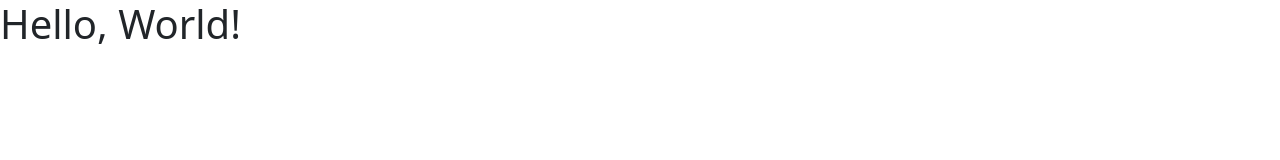
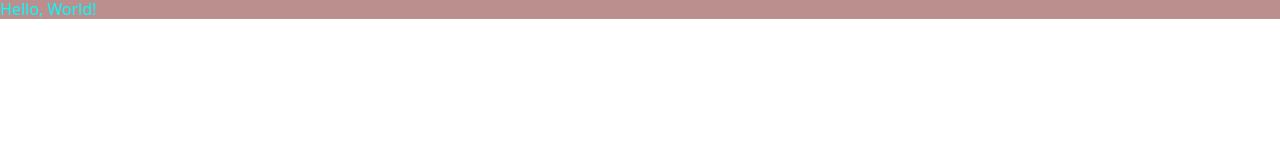
Before and after one commit to Facundo2021/prueba, a plain HTML site: page index.html in a window 1280 px wide. Drawn offline with nearby package versions, Linux system fonts and the light colour scheme.

Commit message:
vinculacion del proyecto

```diff
--- /dev/null
+++ b/css/styles.css
@@ -0,0 +1,6 @@
+.color{
+    background-color: rosybrown;
+    color: aqua;
+    font-size: medium;
+
+}
--- a/index.html
+++ b/index.html
@@ -5,9 +5,11 @@
     <meta name="viewport" content="width=device-width, initial-scale=1">
     <title>Bootstrap  demo</title>
     <link href="https://cdn.jsdelivr.net/npm/bootstrap@5.2.2/dist/css/bootstrap.min.css" rel="stylesheet" integrity="sha384-Zenh87qX5JnK2Jl0vWa8Ck2rdkQ2Bzep5IDxbcnCeuOxjzrPF/et3URy9Bv1WTRi" crossorigin="anonymous">
+    <link rel="stylesheet" href="css/styles.css">
   </head>
   <body>
-    <h1>Hello, World!</h1>
+    <h1 class="color">Hello, World!</h1>
     <script src="https://cdn.jsdelivr.net/npm/bootstrap@5.2.2/dist/js/bootstrap.bundle.min.js" integrity="sha384-OERcA2EqjJCMA+/3y+gxIOqMEjwtxJY7qPCqsdltbNJuaOe923+mo//f6V8Qbsw3" crossorigin="anonymous"></script>
   </body>
+  <script src="java/site.js"></script>
 </html>
--- /dev/null
+++ b/java/site.js
@@ -0,0 +1,4 @@
+let numero= 5;
+console.log("Hola coders");
+console.log("Hola facu");
+console.log("numero")
```
